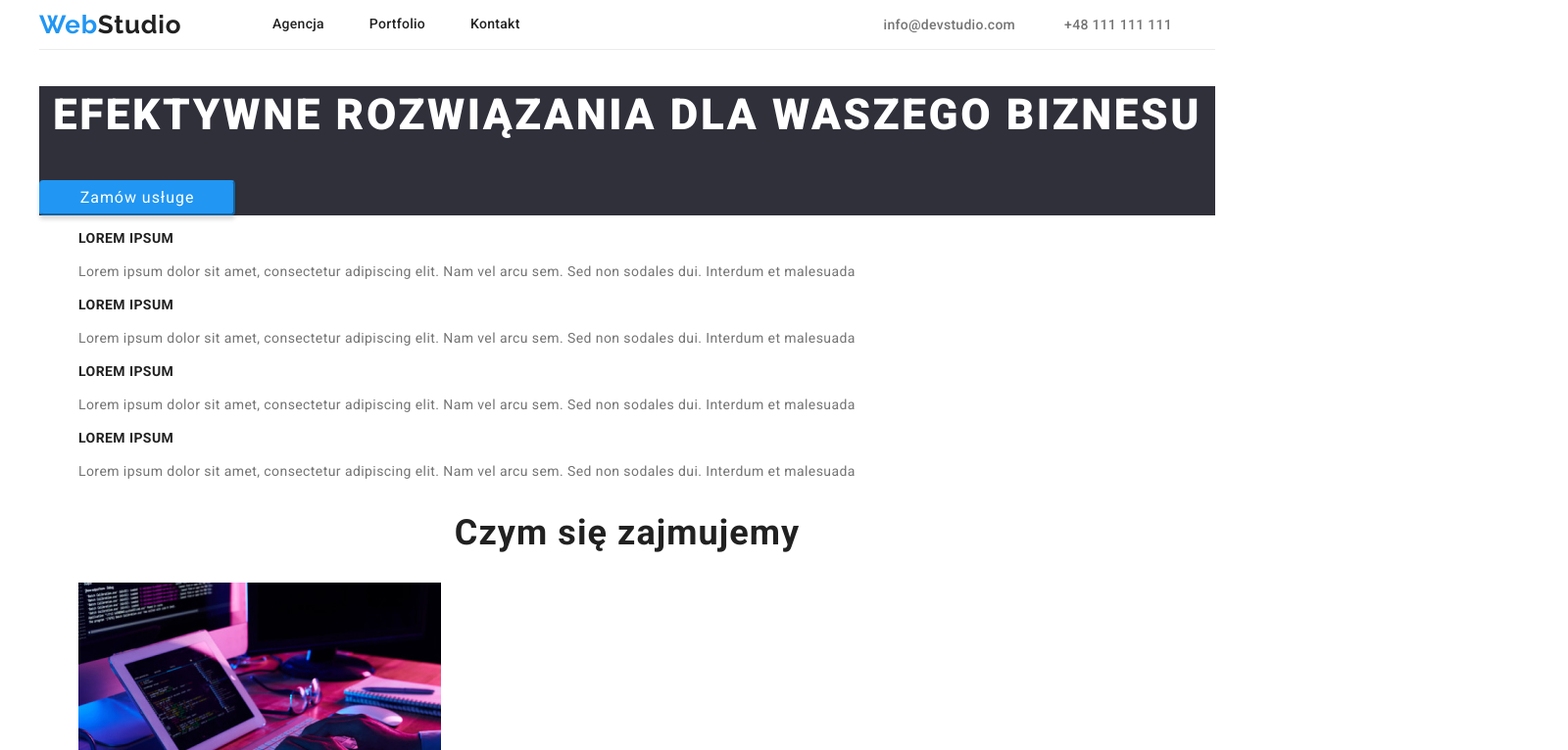
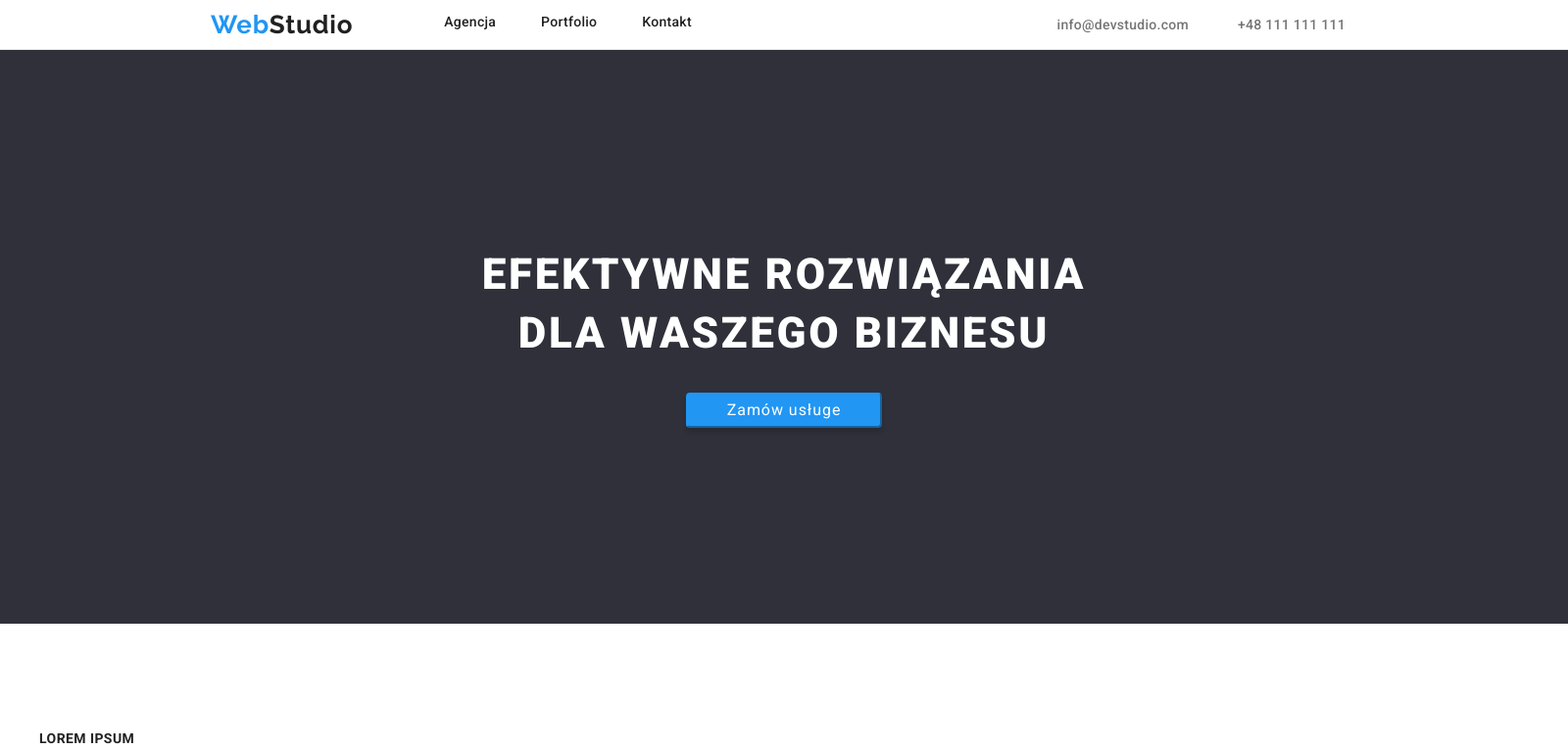
Before and after one commit to cmdspeed/goit-markup-hw-03, a plain HTML site: page index.html in a window 1280 px wide. Shown: the top 766 px of the page at 98% size, 1600 px wide, since content can reach past the window. Drawn offline with nearby package versions, Linux system fonts and the light colour scheme.

Commit message:
flex header and index first section

```diff
--- a/css/styles.css
+++ b/css/styles.css
@@ -16,13 +16,14 @@ body {
 
 .container {
     margin: auto;
-    width: 1200px;
+    width: 1600px;
 }
 
 .header-class {
     display: flex;
     align-items: center;
     border-bottom: var(--nav-border);
+    justify-content: space-between;
 }
 
 .link {
@@ -46,11 +47,12 @@ body {
 .logo {
     text-decoration: none;
     font-family: 'Raleway';
-    width: 145px;
+    /* width: 145px; */
     font-size: 26px;
     letter-spacing: 0.03em;
     color: var(--main-text-color);
     line-height: 1.9;
+    margin-left: 215px;
 }
 
 .web {
@@ -78,9 +80,13 @@ body {
     margin-right: 0;
 }
 
+.header-div-flex {
+    display: flex;
+}
+
 .ul-address-nav {
     display: flex;
-    padding-left: 371px;
+    margin-right: 227px;
 }
 
 .ul-address-nav li {
@@ -186,6 +192,8 @@ ul {
     border-radius: 4px;
     cursor: pointer;
     border-color: var(--logo-color);
+    margin-left: 700px;
+    margin-bottom: 106px;
 }
 
 .header-first {
@@ -197,6 +205,7 @@ ul {
     letter-spacing: 0.06em;
     text-transform: uppercase;
     color: var(--second-color);
+    margin: 106px 452px 30px;
 }
 
 .welcome {
@@ -245,3 +254,8 @@ ul {
     letter-spacing: 0.03em;
     color: var(--contacts-color);
 }
+
+.section {
+    padding-top: 94px;
+    padding-bottom: 94px;
+}
--- a/index.html
+++ b/index.html
@@ -17,7 +17,9 @@
 <body>
     <div class="container">
         <header class="header-class">
+            <div class="header-div-flex">
                 <a href=" index.html " class="logo"><span class="web">Web</span>Studio</a>
+
                 <nav class="top-menu">
                     <ul>
                         <li><a href="index.html " class="link"> Agencja</a></li>
@@ -29,6 +31,7 @@
                         </li>
                     </ul>
                 </nav>
+            </div>
             <ul class="ul-address-nav">
                 <li><a href="mailto:info@devstudio.com " class="link contacts">info@devstudio.com</a></li>
                 <li><a href="tel:+48111111111 " class="link contacts">+48 111 111 111</a></li>
@@ -36,13 +39,13 @@
         </header>
         <main>
             <!-- sekcja powitalna -->
-            <section class="welcome">
+            <section class="welcome section">
                 <h1 class="header-first">efektywne rozwiązania dla waszego biznesu</h1>
                 <button type="button" class="button-index">Zamów usługe</button>
             </section>
             <!-- sekcja z lore ipsum -->
-            <section>
-                <ul>
+            <section class="section">
+                <ul class="">
                     <li>
                         <h3 class="header-third-index">LOREM IPSUM</h3>
                         <p class="paragraph-index">
@@ -70,7 +73,7 @@
                 </ul>
             </section>
             <!-- czym się zajmijemy -->
-            <section>
+            <section class="section">
                 <h2 class="header-second-index">Czym się zajmujemy</h2>
                 <ul>
                     <li>
@@ -85,7 +88,7 @@
                 </ul>
             </section>
             <!-- nasz zespół -->
-            <section class="team">
+            <section class="team section">
                 <h2 class="header-second-index">Nasz zespół</h2>
                 <ul>
                     <li>
```
Also changed, not shown: portfolio.html (+3 -1 lines). Lines whose indentation alone changed are shown as unchanged.
